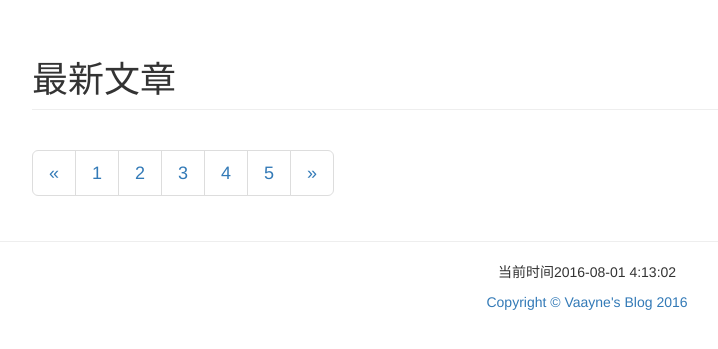
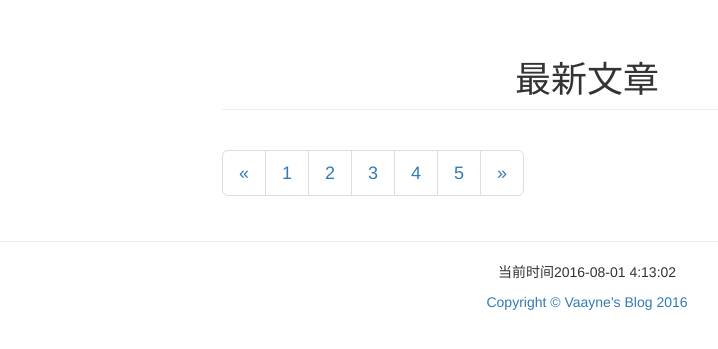
Before and after one commit to wliustc/vaayne.com, a Flask app: page / in a window 1280 px wide. Shown: the part 52-401 px from the top of the page, without its empty margins (53-771 px from the left). Run offline with Flask 2, Linux system fonts and the light colour scheme; data that the repository does not hold is empty; some libraries are stand-ins or nearby versions.

Commit message:
优化显示

```diff
--- /dev/null
+++ b/app/func/spider/wx/chuangsongmen.py
@@ -0,0 +1,2 @@
+# -*- coding:utf-8 -*-
+# Created by Vaayne at 2016/08/04 13:32
--- /dev/null
+++ b/app/func/spider/wx/iwgc.py
@@ -0,0 +1,2 @@
+# -*- coding:utf-8 -*-
+# Created by Vaayne at 2016/08/04 13:32
--- a/app/templates/article.html
+++ b/app/templates/article.html
@@ -9,7 +9,7 @@
         <div class="row">
 
             <!-- Blog Post Content Column -->
-            <div class="col-lg-8">
+            <div class="col-lg-8 col-lg-offset-2 col-md-10 col-md-offset-1">
 
                 <!-- Blog Post -->
 
--- a/app/templates/base.html
+++ b/app/templates/base.html
@@ -52,7 +52,7 @@
 
 
     {% block footer %}
-        <div class="mastfoot" style="background-color:#FFA500;clear:both;text-align:center;">
+        <div class="mastfoot" style="clear:both;text-align:center;">
             <div class="col-lg-12" >
                 <p>当前时间{{ moment().format('YYYY-MM-DD h:mm:ss') }}</p>
                 <a href='http://www.vaayne.com/'>Copyright &copy; Vaayne's Blog 2016</a>
--- a/app/templates/index.html
+++ b/app/templates/index.html
@@ -14,9 +14,9 @@
         <div class="center">
 
             <!-- Blog Entries Column -->
-            <div class="col-md-8">
+            <div class="col-lg-8 col-lg-offset-2 col-md-10 col-md-offset-1">
 
-                <h1 class="page-header">
+                <h1 class="page-header" style="text-align:center;">
                     最新文章
                     <small></small>
                 </h1>
```
